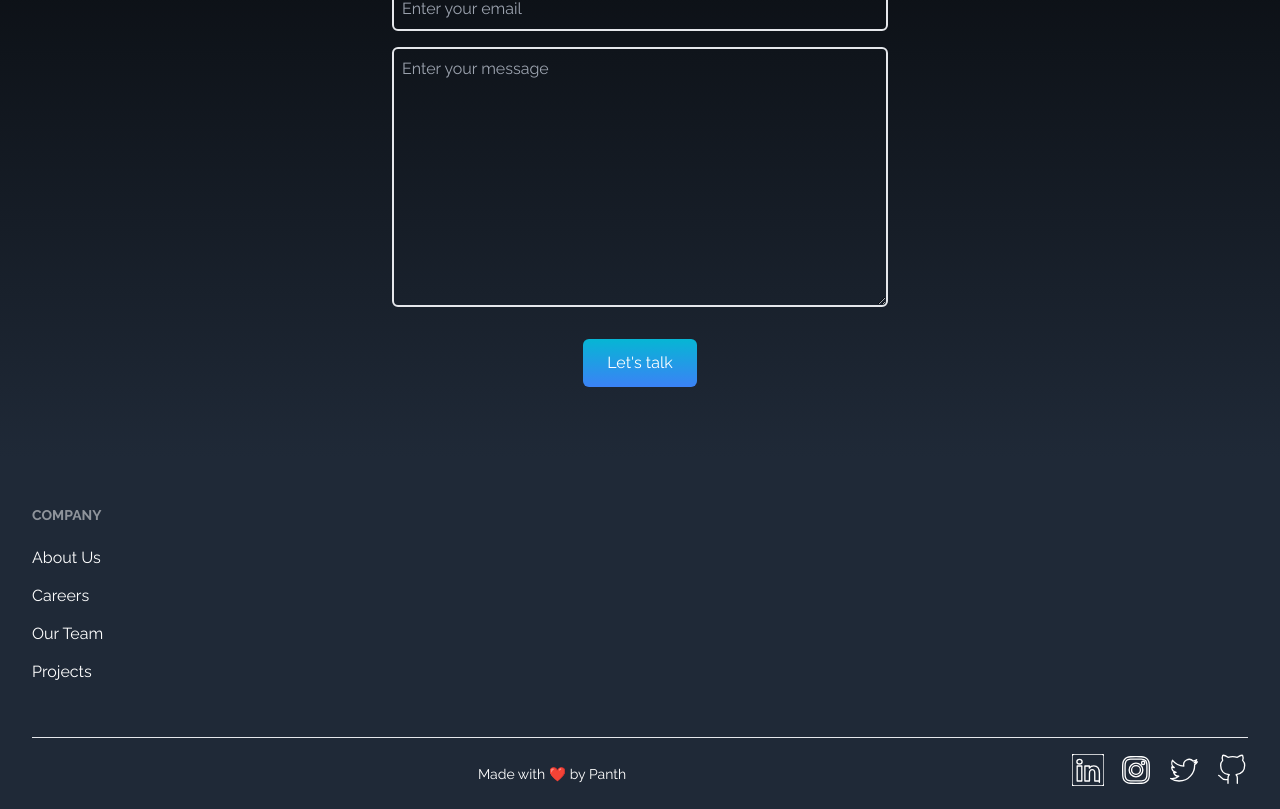
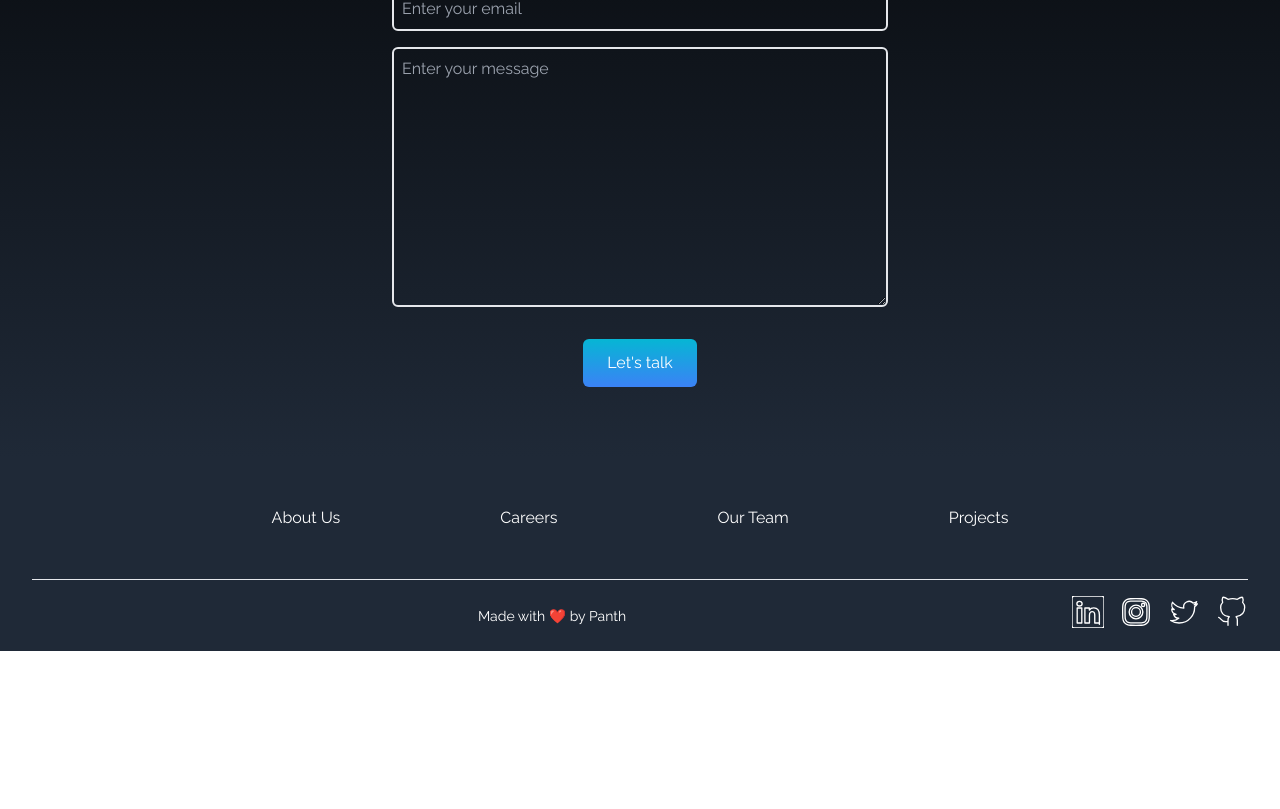
Before and after one commit to Panth1823/Panth_Portfolio, a React (Create React App) app: page / in a window 1280 px wide. Shown: the part 3543-4352 px from the top of the page. After the commit the page ends 4194 px from the top, so only its background shows below. Built offline with nearby package versions, Linux system fonts and the light colour scheme; what tailwindcss-filters would draw is missing.

Commit message:
update footer.jsx

```diff
--- a/src/components/footer.jsx
+++ b/src/components/footer.jsx
@@ -2,7 +2,6 @@ import { Typography } from "@material-tailwind/react";
 
 const SITEMAP = [
   {
-    title: "Company",
     links: ["About Us", "Careers", "Our Team", "Projects"],
   },
 ];
@@ -11,17 +10,17 @@ export default function Footer() {
   return (
     <footer className="relative w-full bg-gray-800 text-white">
       <div className="mx-auto w-full max-w-7xl px-8">
-        <div className="mx-auto grid w-full grid-cols-1 gap-8 py-12 md:grid-cols-2 lg:grid-cols-4">
+        <div className="mx-auto w-full  gap-8 py-12 h-fit ">
           {SITEMAP.map(({ title, links }, key) => (
-            <div key={key} className="w-full">
+            <div key={key} className="w-full flex-row h-fit">
               <Typography
                 variant="small"
                 color="blue-gray"
-                className="mb-4 font-bold uppercase opacity-50"
+                className="font-bold uppercase opacity-50"
               >
                 {title}
               </Typography>
-              <ul className="space-y-1">
+              <ul className="flex flex-row justify-center gap-40">
                 {links.map((link, key) => (
                   <Typography
                     key={key}
@@ -31,7 +30,7 @@ export default function Footer() {
                   >
                     <a
                       href="/"
-                      className="inline-block py-1 pr-2 transition-transform hover:scale-105"
+                      className="inline-block  transition-transform hover:scale-105"
                     >
                       {link}
                     </a>
@@ -89,10 +88,10 @@ export default function Footer() {
               </button>
               <span
                 className="absolute -top-14 left-[50%] -translate-x-[50%]
-  z-20 origin-left scale-0 px-3 rounded-lg border
-  border-gray-300 bg-white py-2 text-sm font-bold
-  shadow-md transition-all duration-300 ease-in-out
-  group-hover:scale-100 text-pink-500"
+                      z-20 origin-left scale-0 px-3 rounded-lg border
+                      border-gray-300 bg-white py-2 text-sm font-bold
+                      shadow-md transition-all duration-300 ease-in-out
+                      group-hover:scale-100 text-pink-500"
               >
                 Instagram<span></span>
               </span>
```
